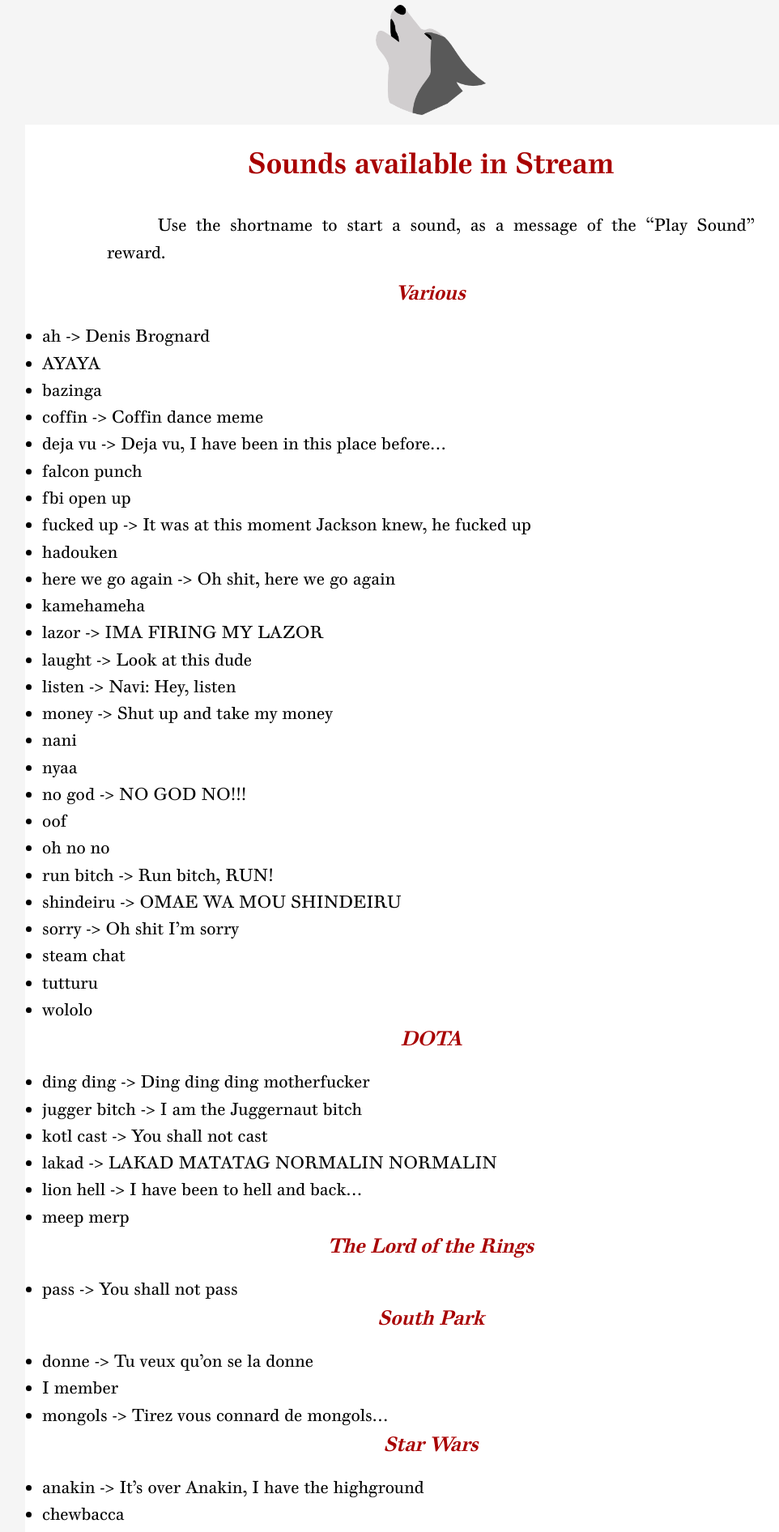
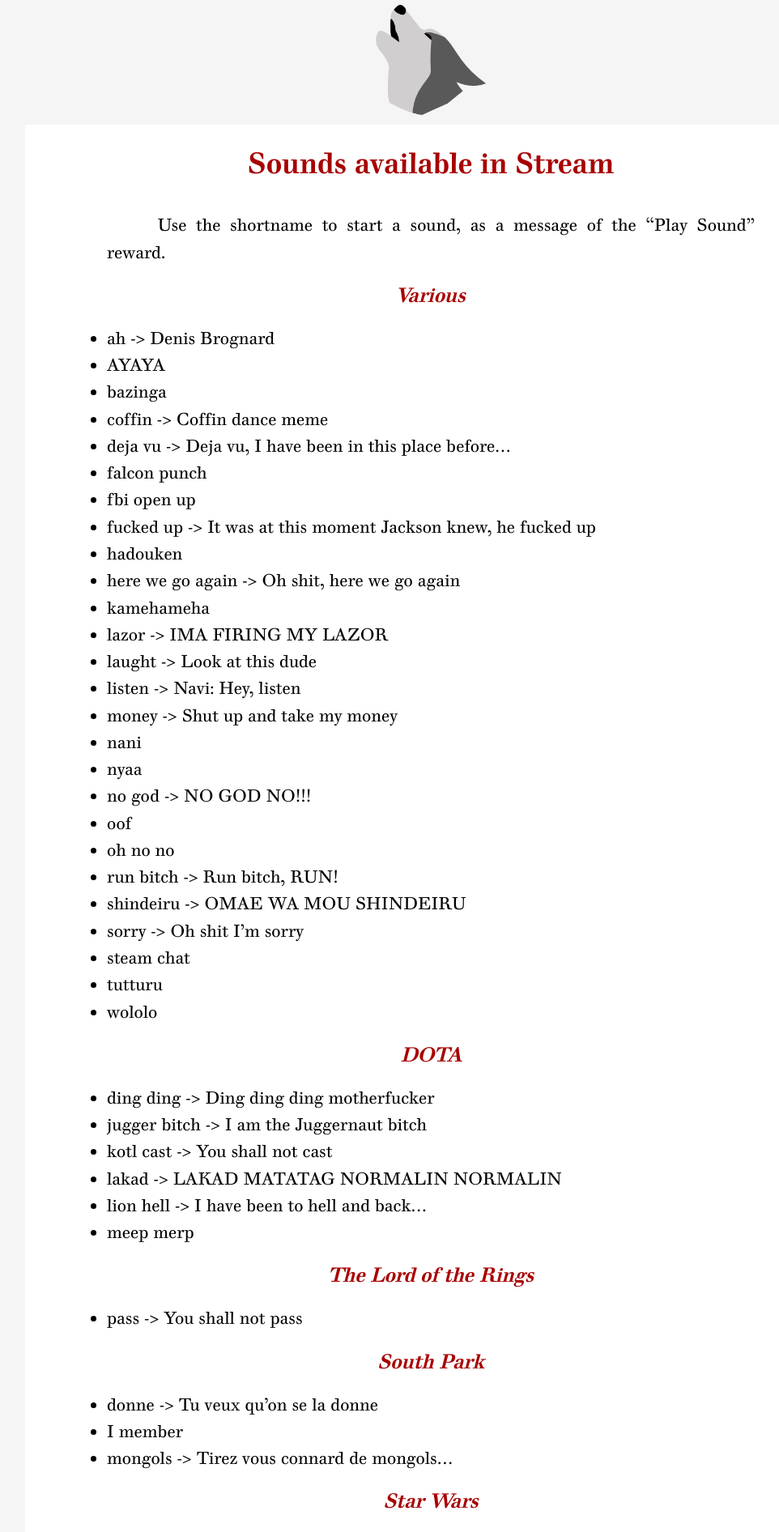
Before and after one commit to Philaeux/philaeux.github.io, a Jekyll site: the page built from sounds.md, in a window 1280 px wide. Shown: the top 1892 px of the page at 81% size, without its empty margins (108-1070 px from the left). Built offline with Jekyll 4.4.1, drawn with Linux system fonts in a browser that asks for light colours.

Commit message:
Fix sound list

```diff
--- a/_sass/_base.scss
+++ b/_sass/_base.scss
@@ -47,8 +47,6 @@
  * ============================================== */
     ul, ol {
         margin-left: $spacing-unit;
-		padding-left: 50px;
-		padding-right: 50px;
     }
 
     li {
--- a/_sass/_layout.scss
+++ b/_sass/_layout.scss
@@ -233,11 +233,3 @@
   td strong {
     font-weight: bold;
   }
-
-  .post-content td {
-    text-align: left;
-  }
-
-  .post-content table {
-	min-width: 80%
-  }
--- a/assets/css/main.scss
+++ b/assets/css/main.scss
@@ -146,6 +146,7 @@
 }
 
 .post-content h3 {
+    margin-top: 0.7em;
     margin-bottom: 0.7em;
     text-align: center;
     color: #A80000;
@@ -187,3 +188,8 @@
 .post-content td {
     text-align: right;
 }
+
+ul {
+    padding-left: 80px;
+    padding-right: 80px;
+}
```
